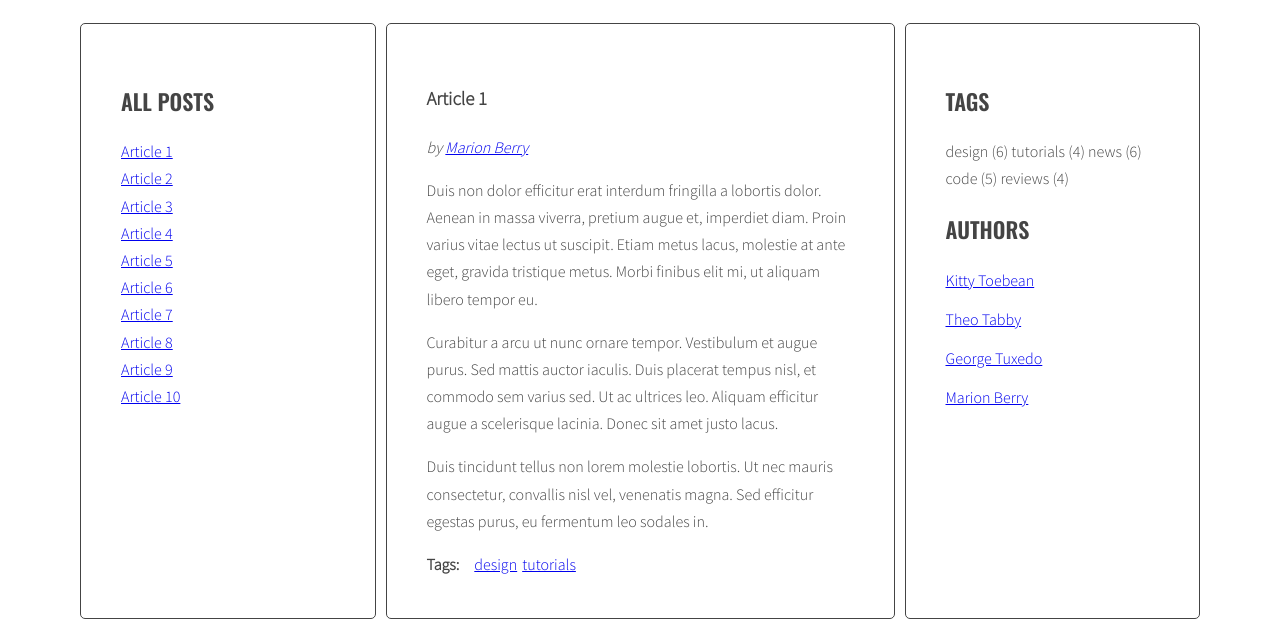
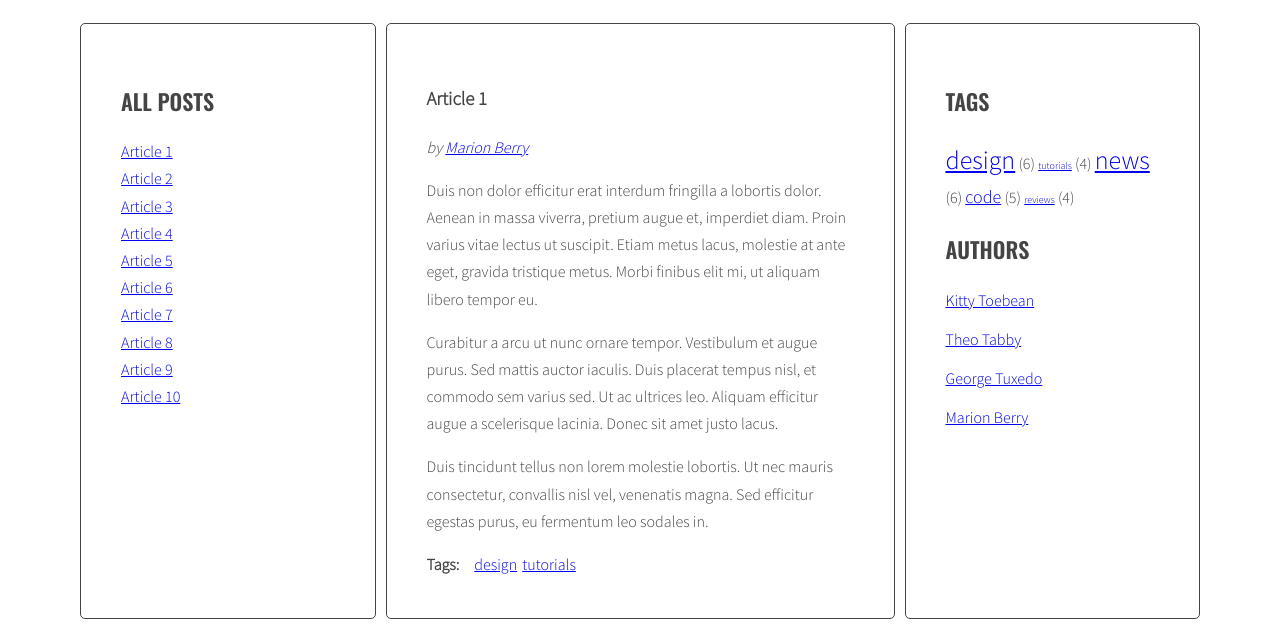
Before and after one commit to wskrisso/javascript-blog, a website: page index.html in a window 1280 px wide. Shown: the part 220-847 px from the top of the page. Drawn offline with nearby package versions, Linux system fonts and the light colour scheme.

Commit message:
Add tag cloud

```diff
--- a/js/script.js
+++ b/js/script.js
@@ -40,7 +40,9 @@ const optArticleSelector = '.post',
   optTitleListSelector = '.titles',
   optArticleAuthorSelector = '.post-author',
   optArticleTagsSelector = '.post-tags .list',
-  optTagsListSelector = '.tags.list';
+  optTagsListSelector = '.tags.list',
+  optCloudClassCount = 5,
+  optCloudClassPrefix = 'tag-size-';
 
 function generateTitleLinks(customSelector = ''){
 
@@ -69,6 +71,28 @@ function generateTitleLinks(customSelector = ''){
 generateTitleLinks();
 
 ///////////////////////// TAGI
+
+function calculateTagsParams(tags) {
+  const params = {
+    min: 999999,
+    max: 0
+  };
+
+  for (let tag in tags) {
+    params.max = Math.max(tags[tag], params.max);
+    params.min = Math.min(tags[tag], params.min);
+  }
+  return params;
+}
+
+function calculateTagClass(count, params){
+  const normalizedCount = count - params.min;
+  const normalizedMax = params.max - params.min;
+  const percentage = normalizedCount / normalizedMax;
+  const classNumber = Math.floor(percentage * (optCloudClassCount - 1) + 1);
+  return optCloudClassPrefix + classNumber;
+}
+
 
 function generateTags(){
   /* [NEW] create a new variable allTags with an empty object */
@@ -111,12 +135,17 @@ function generateTags(){
   /* [NEW] find list of tags in right column */
   const tagList = document.querySelector(optTagsListSelector);
 
+  const tagsParams = calculateTagsParams(allTags);
+  console.log('tagsParams:', tagsParams);
   /* [NEW] add html from allTags to tagList */
   let allTagsHTML = '';
+
+  /////// TU ZMIENIC
   for(let tag in allTags){
-    allTagsHTML += tag + ' (' + allTags[tag] + ') ';
+    allTagsHTML += '<a href="#tag-' + tag + '" class="' + calculateTagClass(allTags[tag], tagsParams) + '">' + tag + '</a> (' + allTags[tag] + ') ';
   }
   tagList.innerHTML = allTagsHTML;
+
 }
 
 generateTags();
--- a/sass/style.scss
+++ b/sass/style.scss
@@ -120,3 +120,23 @@ body {
     margin: 0 10px 0 0;
   }
 }
+
+.tag-size-1 {
+  font-size: 10px;
+}
+
+.tag-size-2 {
+  font-size: 14px;
+}
+
+.tag-size-3 {
+  font-size: 18px;
+}
+
+.tag-size-4 {
+  font-size: 22px;
+}
+
+.tag-size-5 {
+  font-size: 26px;
+}
```
Also changed, not shown: css/style.css, 1 other file.
